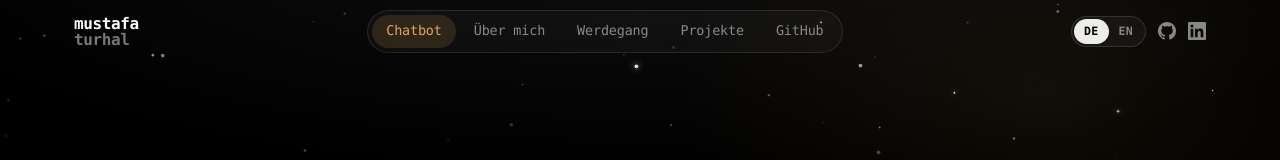
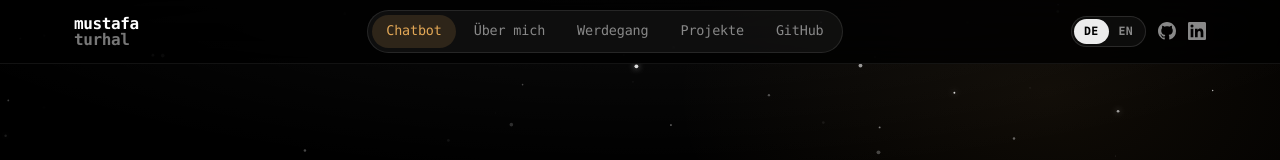
Before and after one commit to mustafatur46/Portfolio, a Next.js app: page / in a window 1280 px wide. Shown: the top 160 px of the page. Built offline with nearby package versions, Linux system fonts and the light colour scheme; no server answers; a web font is replaced by a local one.

Commit message:
Navbar: gradual scroll-linked hide/reveal, init from scroll position on load, always-on background layer

```diff
--- a/components/Navbar.tsx
+++ b/components/Navbar.tsx
@@ -1,26 +1,39 @@
 'use client';
 
-import { useEffect, useState } from 'react';
+import { useEffect, useRef, useState } from 'react';
 import { useI18n } from './i18n';
 import LangSwitch from './LangSwitch';
 
 const SECTION_IDS = ['chatbot', 'about', 'experience', 'projects', 'github'];
+const NAV_H = 64;
 
 export default function Navbar() {
   const { t } = useI18n();
-  const [scrolled, setScrolled] = useState(false);
-  const [navHidden, setNavHidden] = useState(false);
   const [active, setActive] = useState('');
+  const navRef = useRef<HTMLElement>(null);
 
+  // Gradual hide: the bar is pushed up proportionally to downward scroll
+  // (clamped to its own height) and revealed proportionally on the way up.
+  // Initialised from the current scroll position so a reload mid-page is correct.
   useEffect(() => {
+    const el = navRef.current;
     let last = window.scrollY;
+    let hide = Math.max(0, Math.min(NAV_H, window.scrollY));
+    const apply = () => { if (el) el.style.transform = `translateY(${-hide}px)`; };
+    apply();
+
+    let ticking = false;
     const onScroll = () => {
-      const y = window.scrollY;
-      setScrolled(y > 12);
-      if (y < 80) setNavHidden(false);            // always show near the top
-      else if (y > last + 4) setNavHidden(true);  // scrolling down → hide
-      else if (y < last - 4) setNavHidden(false); // scrolling up → show
-      last = y;
+      if (ticking) return;
+      ticking = true;
+      requestAnimationFrame(() => {
+        const y = window.scrollY;
+        hide = Math.max(0, Math.min(NAV_H, hide + (y - last)));
+        if (y <= 0) hide = 0;
+        last = y;
+        apply();
+        ticking = false;
+      });
     };
     window.addEventListener('scroll', onScroll, { passive: true });
     return () => window.removeEventListener('scroll', onScroll);
@@ -46,11 +59,8 @@ export default function Navbar() {
 
   return (
     <nav
-      className={`fixed top-0 left-0 right-0 z-50 h-16 transition-[transform,background-color,border-color] duration-300 ${
-        navHidden ? '-translate-y-full' : 'translate-y-0'
-      } ${
-        scrolled ? 'bg-black/80 backdrop-blur-xl border-b border-white/[0.07]' : 'border-b border-transparent'
-      }`}
+      ref={navRef}
+      className="fixed top-0 left-0 right-0 z-50 h-16 bg-black/80 backdrop-blur-xl border-b border-white/[0.07] will-change-transform"
     >
       <div className="max-w-[1180px] mx-auto px-6 h-full flex items-center justify-between gap-4">
         {/* Logo */}
@@ -60,11 +70,8 @@ export default function Navbar() {
         </a>
 
         {/* Center pill nav */}
-        <div
-          className={`hidden md:flex items-center gap-1 rounded-full border border-white/[0.1] p-1 transition-all duration-300 ${
-            scrolled ? 'bg-black/60 backdrop-blur-xl glow' : 'bg-white/[0.03]'
-          }`}
-        >
+        <div className="hidden md:flex items-center gap-1 rounded-full border border-white/[0.1] bg-white/[0.05] p-1">
+
           {links.map(l => {
             const isActive = active === l.id;
             return (
```
